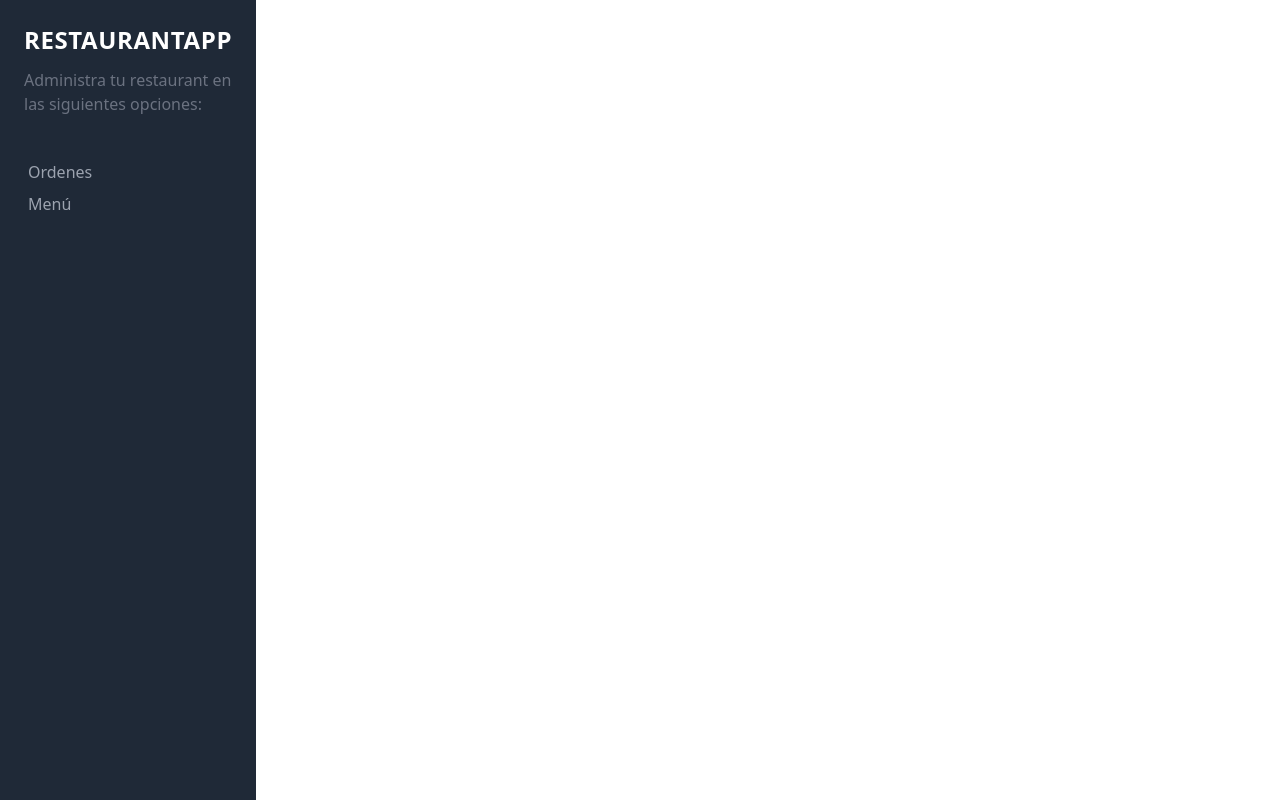
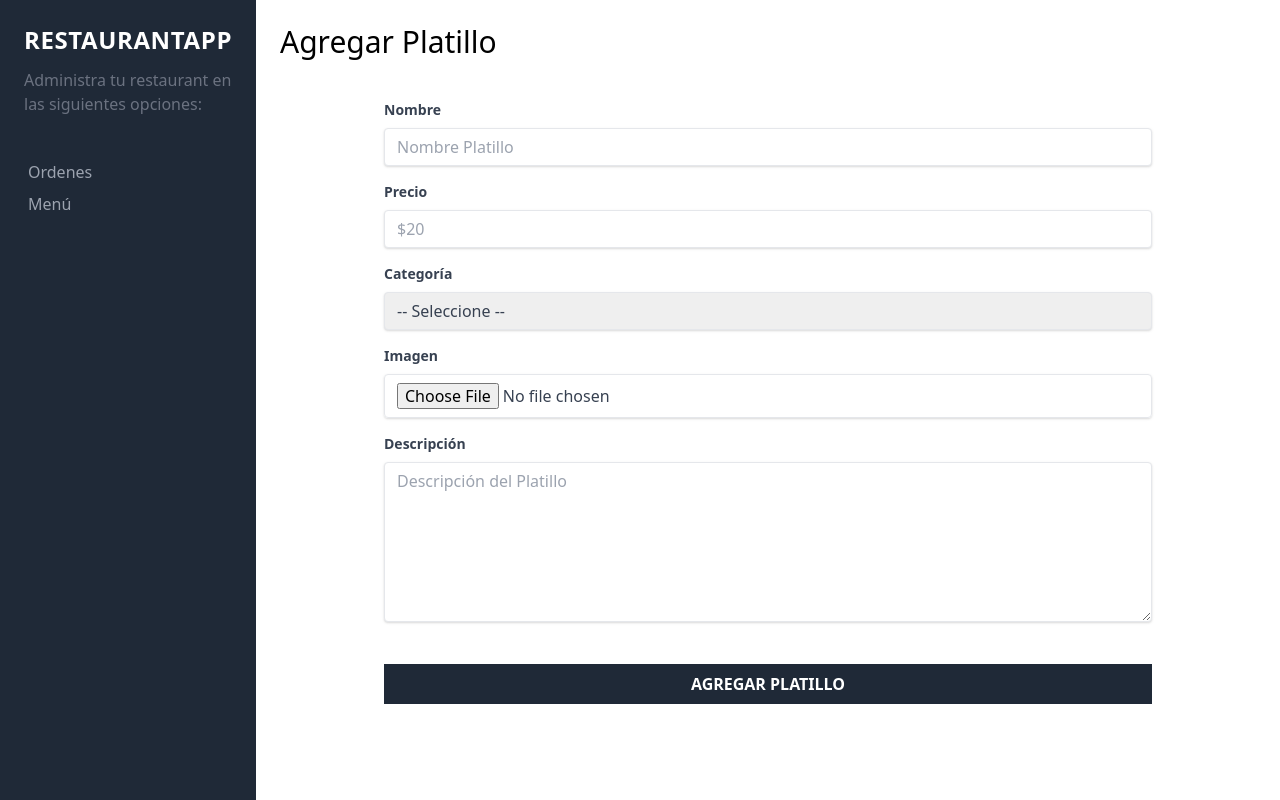
Before and after one commit to Axely7/Restaurant-App-Manager, a React (Create React App) app: page /nuevo-platillo in a window 1280 px wide. Built offline with nearby package versions, Linux system fonts and the light colour scheme.

Commit message:
creating form for food

```diff
--- a/src/components/paginas/NuevoPlatillo.js
+++ b/src/components/paginas/NuevoPlatillo.js
@@ -3,6 +3,76 @@
 const NuevoPlatillo = () => {
     return (
         <>
+            <h1 className="text-3xl font-light mb-4">Agregar Platillo</h1>
+
+            <div className="flex justify-center mt-10">
+                <div className="w-full max-w-3xl">
+                    <form>
+                        <div className="mb-4">
+                            <label className="block text-gray-700 text-sm font-bold mb-2" htmlFor="nombre">Nombre</label>
+                            <input
+                                className="shadow appearance-none border rounded w-full py-2 px-3 text-gray-700 leading-tight focus:outline-none focus: shadow-outline"
+                                id="nombre"
+                                type="text"
+                                placeholder="Nombre Platillo"
+                            />
+                        </div>
+
+                        <div className="mb-4">
+                            <label className="block text-gray-700 text-sm font-bold mb-2" htmlFor="nombre">Precio</label>
+                            <input
+                                className="shadow appearance-none border rounded w-full py-2 px-3 text-gray-700 leading-tight focus:outline-none focus: shadow-outline"
+                                id="precio"
+                                type="number"
+                                placeholder="$20"
+                                min="0"
+                            />
+                        </div>
+
+                        <div className="mb-4">
+                            <label className="block text-gray-700 text-sm font-bold mb-2" htmlFor="nombre">Categoría</label>
+                            <select
+                                className="shadow appearance-none border rounded w-full py-2 px-3 text-gray-700 leading-tight focus:outline-none focus: shadow-outline"
+                                id="precio"
+                                name="categoria"
+                            >
+                                <option value="">-- Seleccione --</option>
+                                <option value="desayuno">Desayuno</option>
+                                <option value="comida">Comida</option>
+                                <option value="cena">Cena</option>
+                                <option value="bebida">Bebida</option>
+                                <option value="postre">Postre</option>
+                                <option value="ensaladas">Ensaladas</option>
+
+                            </select>
+                        </div>
+
+                        <div className="mb-4">
+                            <label className="block text-gray-700 text-sm font-bold mb-2" htmlFor="imagen">Imagen</label>
+                            <input
+                                className="shadow appearance-none border rounded w-full py-2 px-3 text-gray-700 leading-tight focus:outline-none focus: shadow-outline"
+                                id="imagen"
+                                type="file"
+                            />
+                        </div>
+
+                        <div className="mb-4">
+                            <label className="block text-gray-700 text-sm font-bold mb-2" htmlFor="descripcion">Descripción</label>
+                            <textarea
+                                className="shadow appearance-none border rounded w-full py-2 px-3 text-gray-700 leading-tight focus:outline-none focus: shadow-outline h-40"
+                                id="descripcion"
+                                placeholder="Descripción del Platillo"
+                            ></textarea>
+                        </div>
+
+                        <input
+                            type="submit"
+                            className="bg-gray-800 hover:bg-gray-900 w-full mt-5 p-2 text-white uppercase font-bold cursor-pointer"
+                            value="Agregar Platillo"
+                        />
+                    </form>
+                </div>
+            </div>
         </>
      );
 }
```
